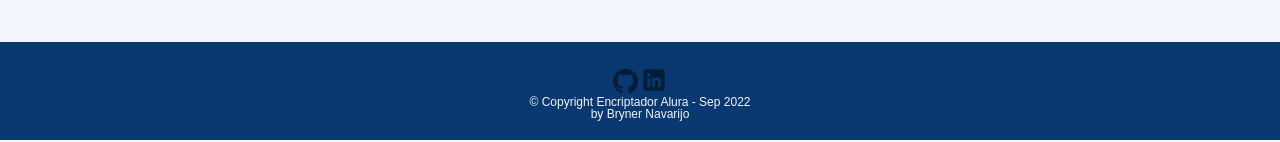
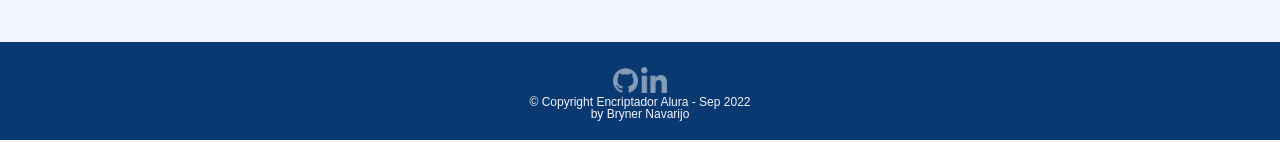
Before and after one commit to BrynerN/challenge_one_oracle_alura_encriptador, a plain HTML site: page index.html in a window 1280 px wide. Shown: the part 655-797 px from the top of the page. Drawn offline with Linux system fonts and the light colour scheme.

Commit message:
cambio de imagenes footer, imagenes en color blanco

```diff
--- a/index.html
+++ b/index.html
@@ -30,8 +30,8 @@
 
     <footer>
             <div>
-            <img class="imggit" src="imagenes/pngegg.png">
-            <img class="imgin" src="imagenes/pngegg (1).png">
+            <img class="imggit" src="imagenes/GitHub.png">
+            <img class="imgin" src="imagenes/LinkedIn.png">
 
             </div>
             <p class="copyr">&copy Copyright Encriptador Alura - Sep 2022</p>
```
Also changed, not shown: imagenes/GitHub.png (added), imagenes/LinkedIn.png (added), imagenes/pngegg (1).png (deleted), imagenes/pngegg.png (deleted).
